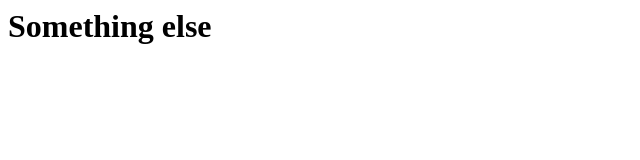
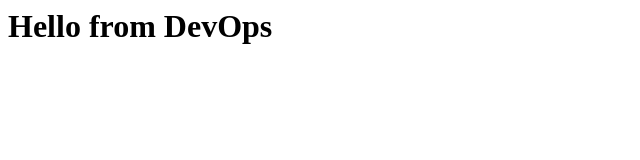
Before and after one commit to twitfutbol/devops-hello, a plain HTML site: page index.html in a window 1280 px wide. Shown: the whole page, without its empty margins (0-640 px from the left). Drawn offline with Linux system fonts and the light colour scheme.

Commit message:
Break the site

```diff
--- a/index.html
+++ b/index.html
@@ -1 +1 @@
-<h1>Something else</h1>
+<h1>Hello from DevOps</h1>
```
